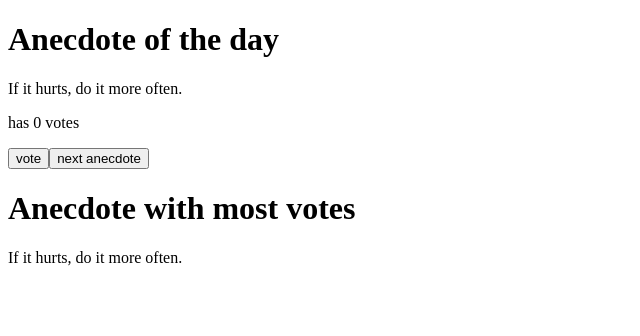
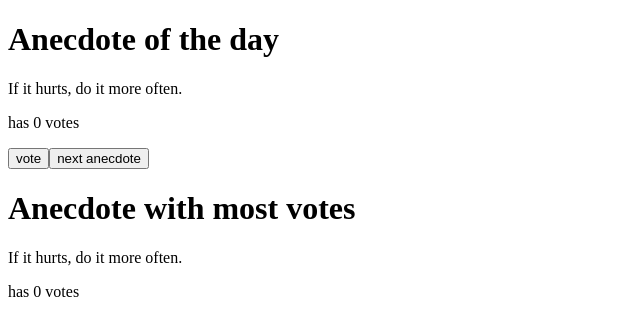
Before and after one commit to tkimhong/Full-Stack-Open, a React (Vite) app in the folder part1/anecdotes/: page / in a window 1280 px wide. Shown: the top 336 px of the page, without its empty margins (0-640 px from the left). Built offline with nearby package versions, Linux system fonts and the light colour scheme.

Commit message:
Show vote count of the highest-voted anecdote

```diff
--- a/part1/anecdotes/src/App.jsx
+++ b/part1/anecdotes/src/App.jsx
@@ -43,6 +43,7 @@ const App = () => {
       <Button onClick={handleRandom} text="next anecdote" />
       <h1>Anecdote with most votes</h1>
       {anecdotes[indexOfMax]}
+      <Votes votes={votes[indexOfMax]} />
     </div>
   );
 };
```
